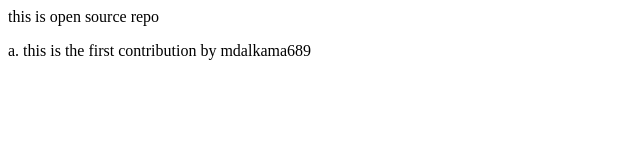
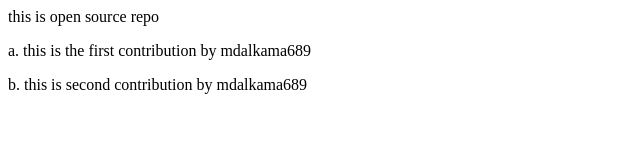
Before and after one commit to alkama074/to-do-app, a plain HTML site: page index.html in a window 1280 px wide. Shown: the whole page, without its empty margins (0-640 px from the left). Drawn offline with Linux system fonts and the light colour scheme.

Commit message:
feat: add second para

```diff
--- a/index.html
+++ b/index.html
@@ -10,6 +10,7 @@
     <div>
         this is open source repo
         <p>a. this is the first contribution by mdalkama689</p>
+        <p>b. this is second contribution by mdalkama689</p>
     </div>
 </body>
 </html>
```
